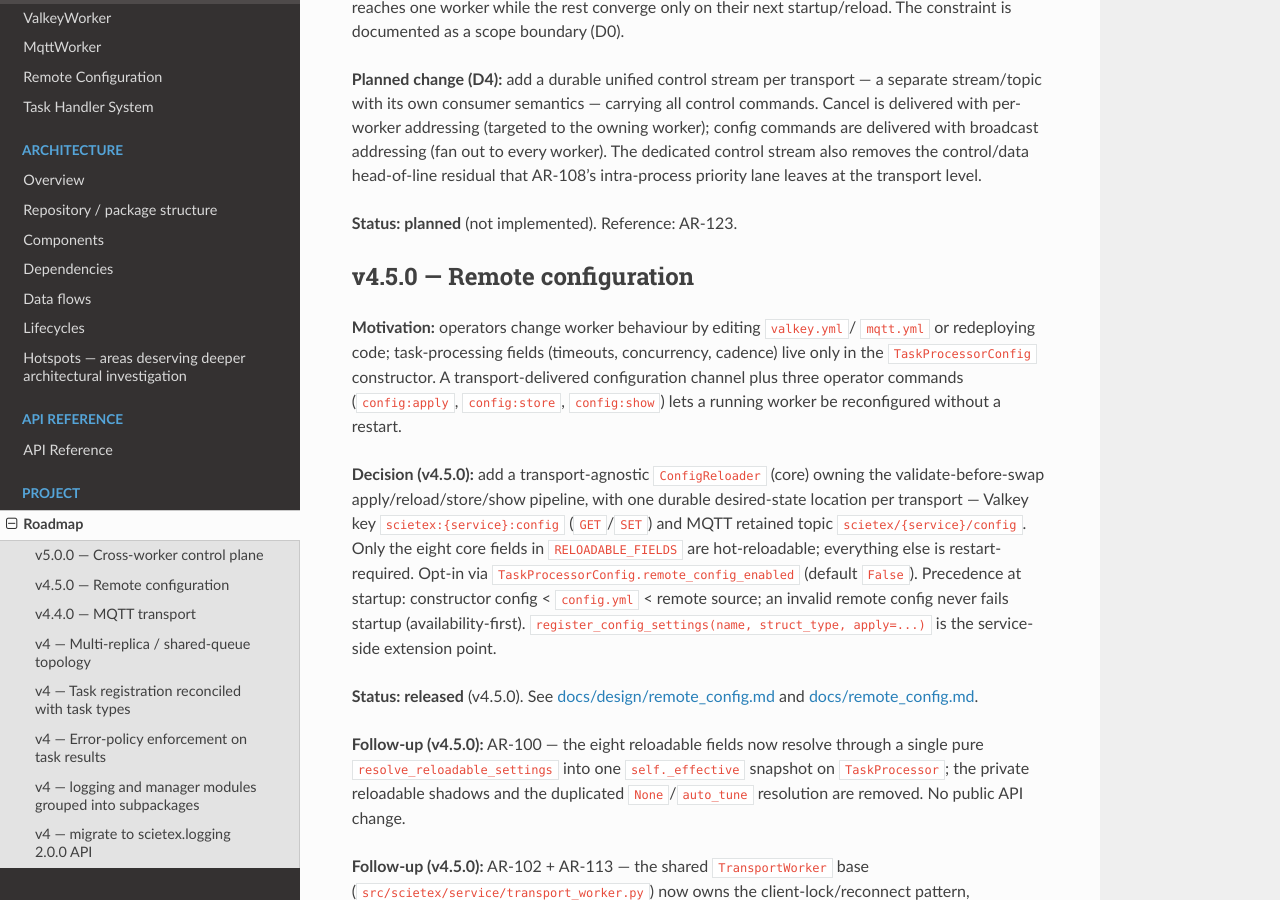
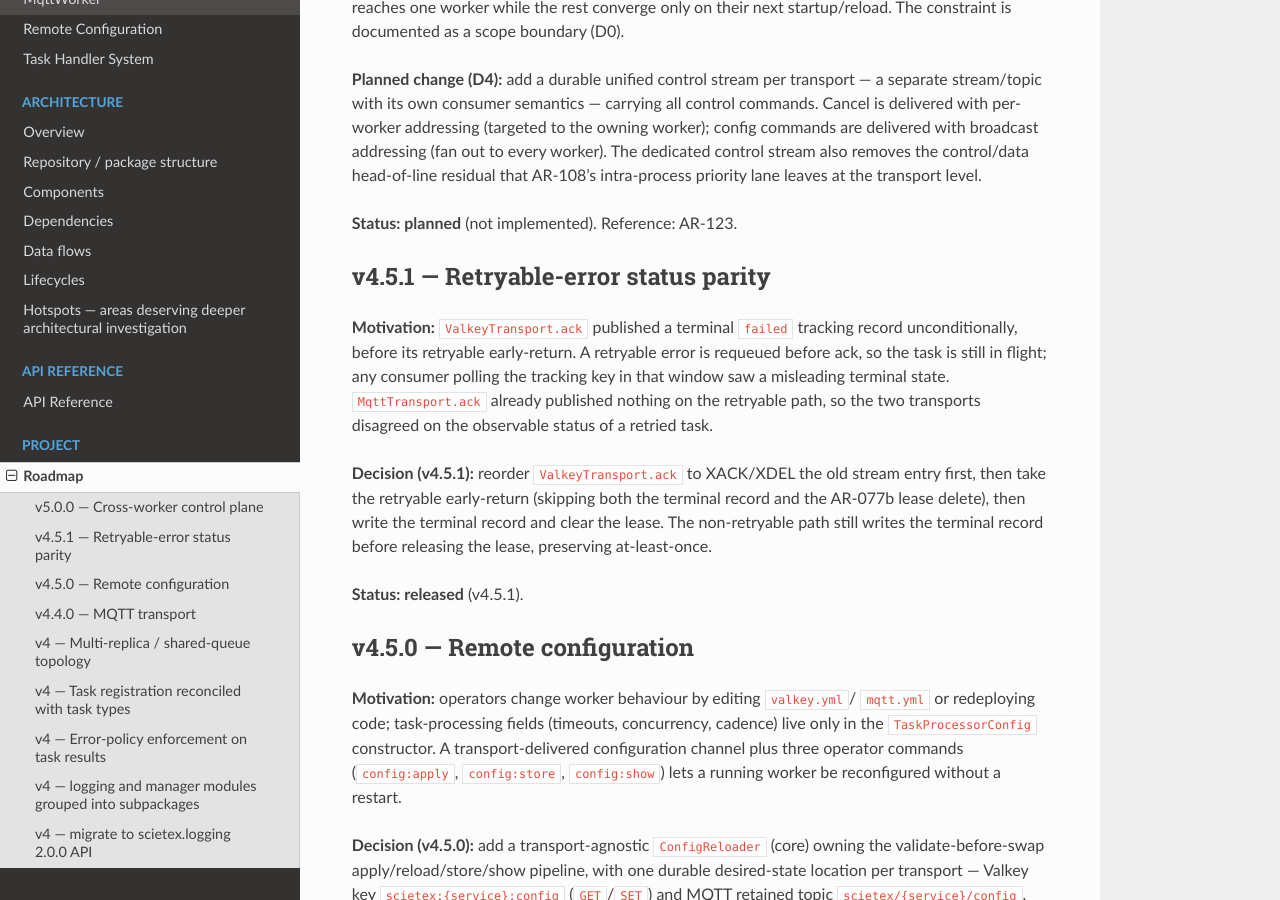
Before and after one commit to bond-anton/scietex.service, a Sphinx documentation site: the page built from docs/ROADMAP.md, in a window 1280 px wide and 900 px high, scrolled down 439 px. Built offline with Sphinx 7.4.7 and the Read the Docs theme 3.1.0, drawn with Linux system fonts in a browser that asks for light colours.

Commit message:
fix(v4.5.1): stop misreporting retried tasks as failed on Valkey
ValkeyTransport.ack published a terminal failed tracking record before its
retryable early-return, so a task that was requeued (and still in flight)
briefly appeared terminal to any consumer polling the tracking key.
MqttTransport.ack already published nothing on the retryable path.

Reorder ack to XACK/XDEL the old stream entry first, then take the retryable
early-return (skipping the terminal record and the AR-077b lease delete), then
write the terminal record and clear the lease. The non-retryable path still
writes the terminal record before releasing the lease, preserving
at-least-once.

```diff
--- a/docs/ROADMAP.md
+++ b/docs/ROADMAP.md
@@ -24,6 +24,23 @@
 transport level.
 
 **Status: planned** (not implemented). Reference: AR-123.
+
+## v4.5.1 — Retryable-error status parity
+
+**Motivation:** `ValkeyTransport.ack` published a terminal `failed` tracking
+record unconditionally, before its retryable early-return. A retryable error is
+requeued before ack, so the task is still in flight; any consumer polling the
+tracking key in that window saw a misleading terminal state. `MqttTransport.ack`
+already published nothing on the retryable path, so the two transports disagreed
+on the observable status of a retried task.
+
+**Decision (v4.5.1):** reorder `ValkeyTransport.ack` to XACK/XDEL the old stream
+entry first, then take the retryable early-return (skipping both the terminal
+record and the AR-077b lease delete), then write the terminal record and clear
+the lease. The non-retryable path still writes the terminal record before
+releasing the lease, preserving at-least-once.
+
+**Status: released** (v4.5.1).
 
 ## v4.5.0 — Remote configuration
 
--- a/src/scietex/service/version.py
+++ b/src/scietex/service/version.py
@@ -3,4 +3,4 @@
 Exposed as ``scietex.service.__version__``.
 """
 
-__version__ = "4.5.0"
+__version__ = "4.5.1"
```
Also changed, not shown: 1 other file.
